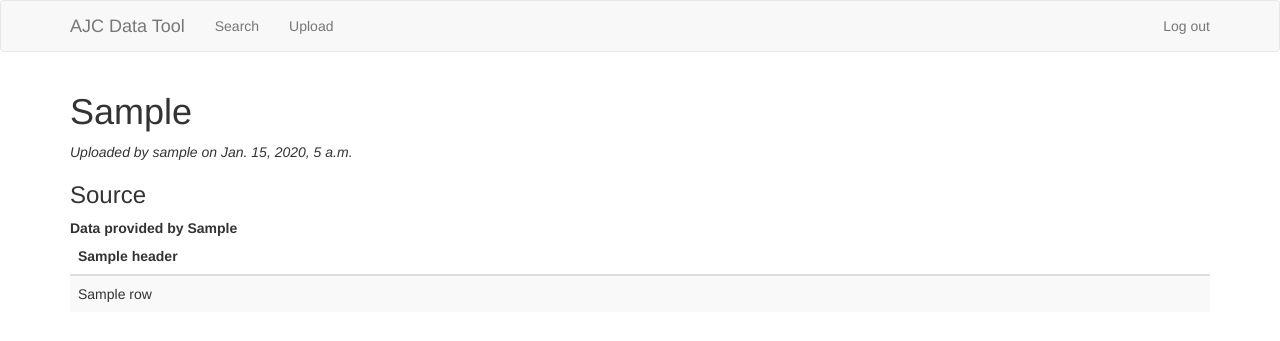
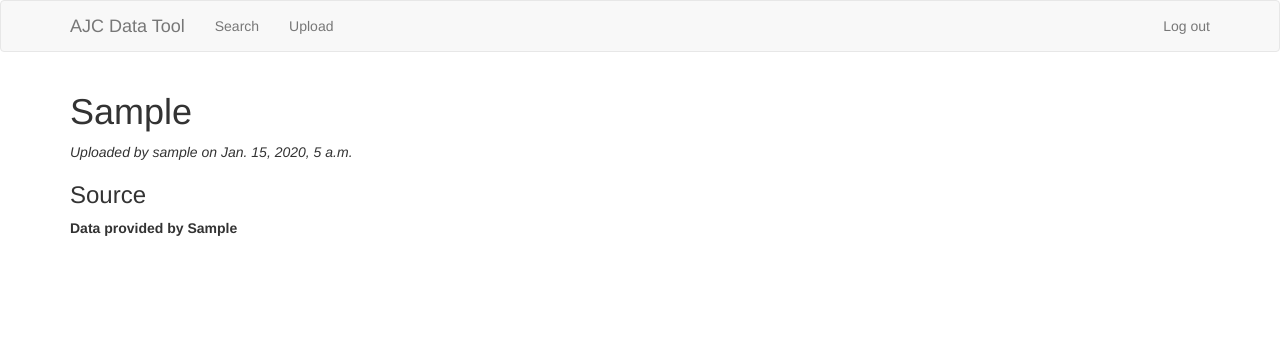
Before and after one commit to NewsappAJC/data-portal, a Django app: template upload/templates/upload/detail.html in a window 1280 px wide. Shown: the top 341 px of the page. Run offline with Django 3.2, Linux system fonts and the light colour scheme; tables that the repository leaves empty hold one stand-in row (values such as "Sample post"); the template is opened without the code that fills it: values that come from a table or form of the project are taken from there, most other values are stand-ins (such as "Sample title", 1, 10 or a date in 2020); parts of the project's set-up code (start-up, migrations or seed data) failed here and were passed over; some libraries are stand-ins or nearby versions.

Commit message:
Added table detail view back into the code
Still not much information rendered in table detail view, but the user
can click a link on the upload page to view a table in greater detail

```diff
--- a/upload/templates/upload/detail.html
+++ b/upload/templates/upload/detail.html
@@ -2,31 +2,10 @@
 {% load static %}
 
 {% block content %}
-
   <h1>
   {{ table.table }}
   </h1>
   <em>Uploaded by {{table.user}} on {{table.upload_time}}</em>
   <h3>Source</h3>
   <strong>Data provided by {{table.source}}</strong>
-
-  <table class="table table-striped">
-    <thead>
-      <tr>
-        {% for header in headers %}
-          <th>{{ header}}</th>
-        {% endfor %}
-      </tr>
-    </thead>
-    <tbody>
-      {% for row in rows %}
-        <tr>
-          {% for cell in row %}
-            <td>{{cell}}</td>
-          {% endfor %}
-        </tr>
-      {% endfor %}
-    </tbody>
-  </table>
-
 {% endblock %}
--- a/upload/templates/upload/file-select.html
+++ b/upload/templates/upload/file-select.html
@@ -14,7 +14,7 @@
       {% for upload in uploads %}
         <div class="table-teaser">
           <h4 class="list-table-title">
-            <a href="/tables/{{upload.table.id}}">{{upload.table}}</a>
+            <a href="./tables/{{upload.id}}">{{upload.table}}</a>
           </h4>
           <div class="timestamp">{{upload.upload_time}}</div>
           <div class="topic">Topic: {{upload.topic}}</div>
--- a/upload/urls.py
+++ b/upload/urls.py
@@ -7,9 +7,9 @@ app_name = 'upload'
 urlpatterns = [
     url(r'^$', views.upload_file, name='index'),
     url(r'^categorize/$', views.categorize, name='categorize'),
+    url(r'^tables/(?P<id>[0-9]+)/$', views.table_detail, name='detail'),
     url(r'^upload/$', views.write_to_db, name='write_to_db'),
     url(r'^check-task-status/$', views.check_task_status, name='check_status'),
-    url(r'^detail/(?P<id>[0-9]+)/$', views.get_detail, name='get_detail'),
     url(r'^login/$', auth_views.login, name='login'),
     url(r'^logout/$', views.logout_user, name='logout')
 ]
--- a/upload/views.py
+++ b/upload/views.py
@@ -36,6 +36,8 @@ def upload_file(request):
 
     # Get a list of most recent uploads for display in the sidebar
     uploads = Table.objects.order_by('-upload_time')[:5]
+    import pdb
+    pdb.set_trace()
 
     if request.method == 'POST':
         if form.is_valid():
@@ -89,6 +91,10 @@ def upload_file(request):
                   'upload/file-select.html',
                   {'form': form, 'uploads': uploads})
 
+@login_required
+def table_detail(request, id):
+    table = Table.objects.get(id=id)
+    return render(request, 'upload/detail.html', {'table': table})
 
 @login_required
 def categorize(request):
```
